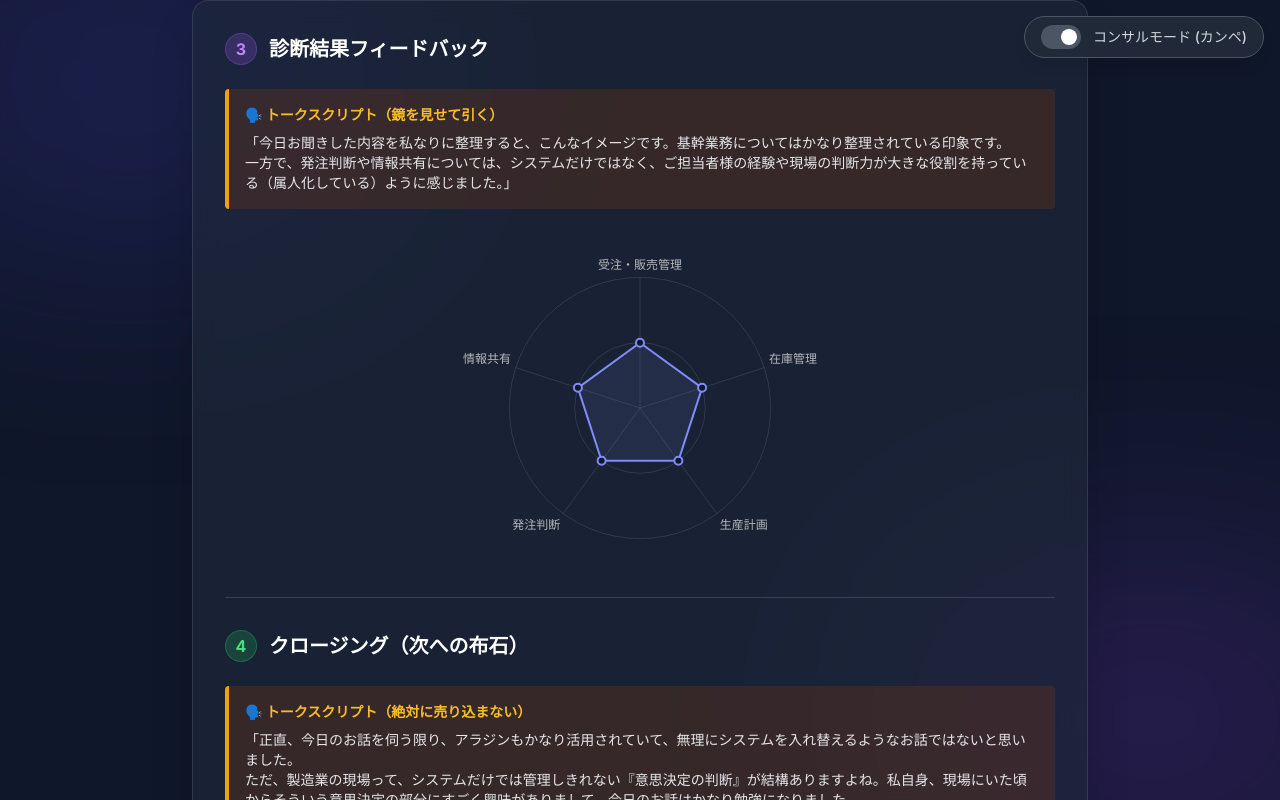
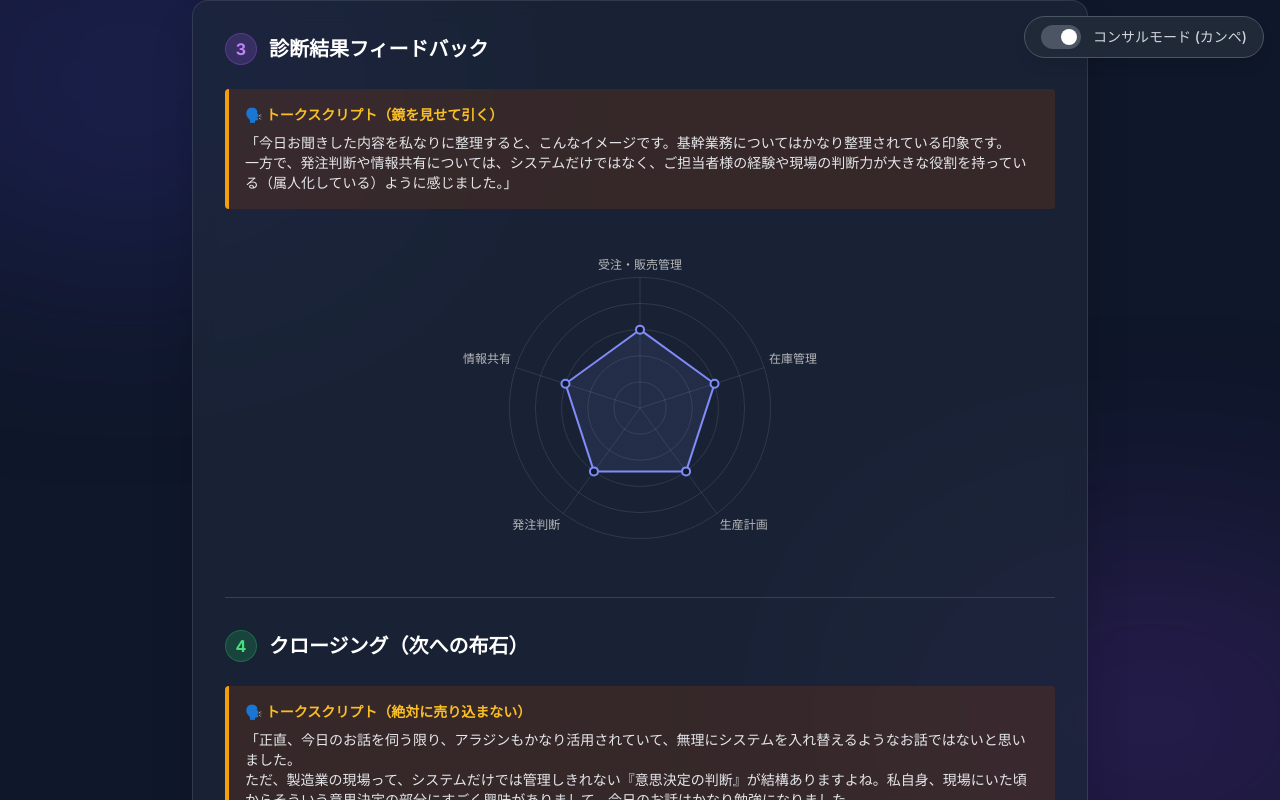
Before and after one commit to totototo0526/assessment, a plain HTML site: page index.html in a window 1280 px wide. Both pictures are taken after a click on the button "診断結果を提示する（鏡を見せる）". Shown: the part 2159-2959 px from the top of the page. Drawn offline with nearby package versions, Linux system fonts and the light colour scheme.

Commit message:
fix: correct chartjs scale configuration syntax to enforce fixed 0-5 scale

```diff
--- a/index.html
+++ b/index.html
@@ -426,13 +426,15 @@
                         maintainAspectRatio: false,
                         scales: {
                             r: {
+                                min: 0,
+                                max: 5,
                                 angleLines: { color: 'rgba(255, 255, 255, 0.1)' },
                                 grid: { color: 'rgba(255, 255, 255, 0.1)', circular: true },
                                 pointLabels: {
                                     color: 'rgba(200, 200, 200, 0.9)',
                                     font: { size: 12, family: "'Inter', 'Noto Sans JP', sans-serif", weight: '500' }
                                 },
-                                ticks: { display: false, min: 1, max: 5, stepSize: 1 }
+                                ticks: { display: false, stepSize: 1 }
                             }
                         },
                         plugins: { legend: { display: false } },
```
